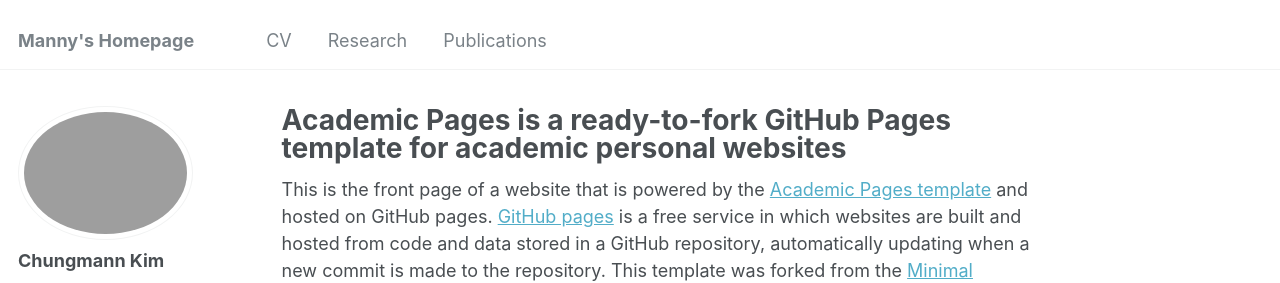
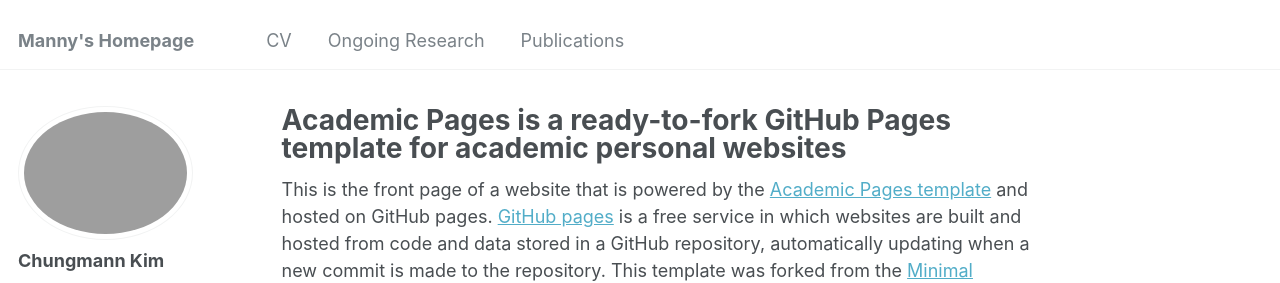
Before and after one commit to mnmx0101/chungmann_kim, a Jekyll site: the page built from _pages/about.md, in a window 1280 px wide. Shown: the top 283 px of the page. Built offline with Jekyll 4.4.1, drawn with Linux system fonts in a browser that asks for light colours; some web fonts are replaced.

Commit message:
navigation_update

```diff
--- a/_data/navigation.yml
+++ b/_data/navigation.yml
@@ -8,7 +8,7 @@ main:
   - title: "CV"
     url: /files/Chungmann_Kim_CV.pdf
 
-  - title: "Research"
+  - title: "Ongoing Research"
     url: /portfolio/
 
   - title: "Publications"
```
